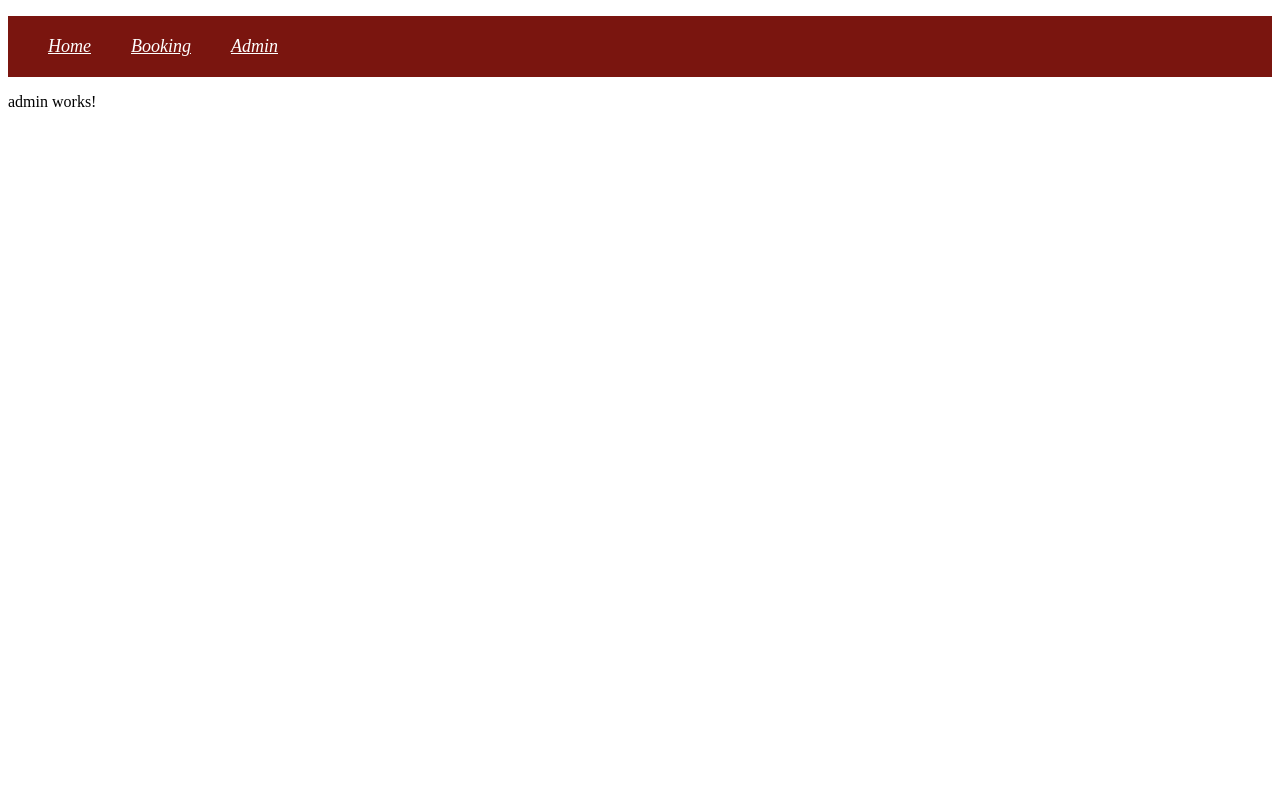
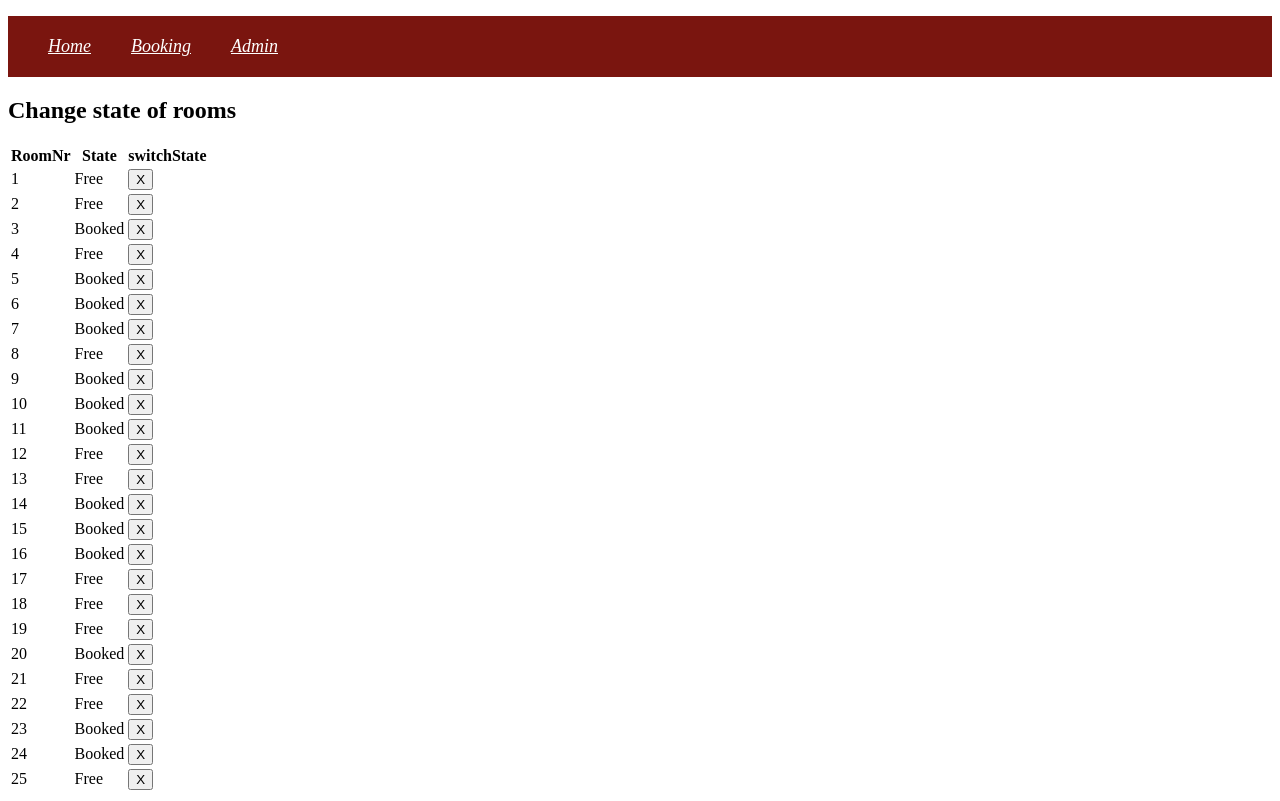
Before and after one commit to Yagnnoz/angular-hotel-booking, an Angular app: page /admin in a window 1280 px wide. Built offline with nearby package versions, Linux system fonts and the light colour scheme.

Commit message:
added admin functionality to switch room states

```diff
--- a/src/app/admin/admin.component.html
+++ b/src/app/admin/admin.component.html
@@ -1 +1,16 @@
-<p>admin works!</p>
+<h2>Change state of rooms</h2>
+
+<table>
+    <tr>
+        <th>RoomNr</th>
+        <th>State</th>
+        <th>switchState</th>
+    </tr>
+    <tr *ngFor="let room of this.hotelService.rooms">
+        <td>{{room.id}}</td>
+        <td>{{room.state}}</td>
+        <td>
+            <button type="button" (click)="switchRoomState(room.id)">X</button>
+        </td>
+    </tr>
+</table>
--- a/src/app/admin/admin.component.ts
+++ b/src/app/admin/admin.component.ts
@@ -1,4 +1,5 @@
 import { Component, OnInit } from '@angular/core';
+import { HotelService } from '../data/hotel.service';
 
 @Component({
   selector: 'app-admin',
@@ -7,9 +8,13 @@ import { Component, OnInit } from '@angular/core';
 })
 export class AdminComponent implements OnInit {
 
-  constructor() { }
+  constructor(public hotelService: HotelService) { }
 
   ngOnInit(): void {
   }
 
+  switchRoomState(id: number) {
+    this.hotelService.switchRoomState(id);
+  }
+
 }
--- a/src/app/data/hotel.service.ts
+++ b/src/app/data/hotel.service.ts
@@ -1,3 +1,4 @@
+import { state } from '@angular/animations';
 import { Injectable } from '@angular/core';
 import { Room, status } from './room';
 
@@ -91,7 +92,7 @@ export class HotelService {
   }
 
   //books a specific room
-   bookRoom(id: number): void {
+  bookRoom(id: number): void {
     let i: number = 0;
     for (i = 0; i < this.rooms.length; i++) {
       if (this.rooms[i].id == id && this.rooms[i].state === status.free) {
@@ -113,4 +114,15 @@ export class HotelService {
       }
     }
   }
+
+  switchRoomState(id: number): void {
+    if (this.rooms[id - 1]) {
+      if (this.rooms[id - 1].state === status.booked) {
+        this.rooms[id - 1].state = status.free;
+      } else {
+        this.rooms[id - 1].state = status.booked;
+      }
+      this.updateFreeRooms();
+    }
+  }
 }
```
